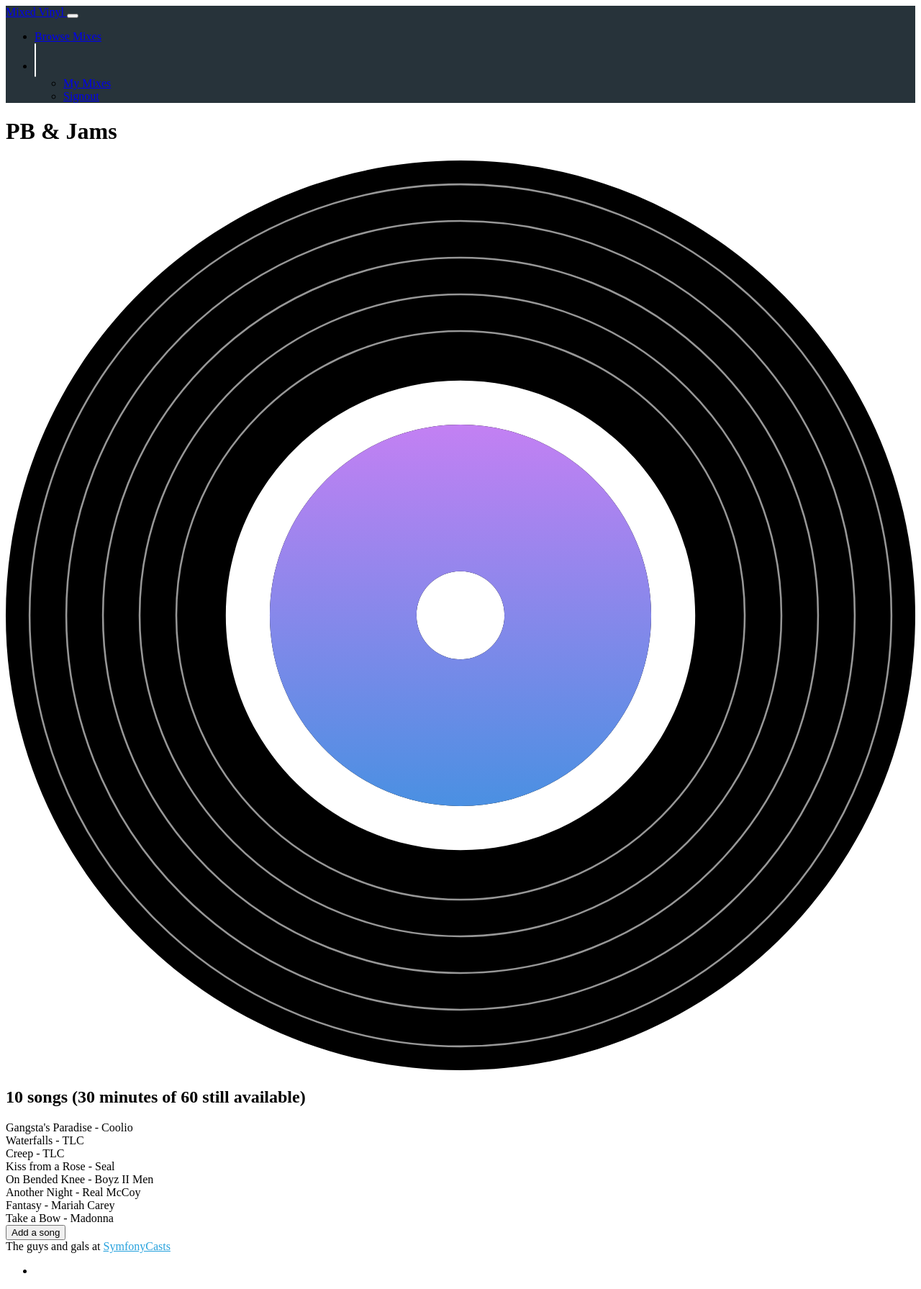
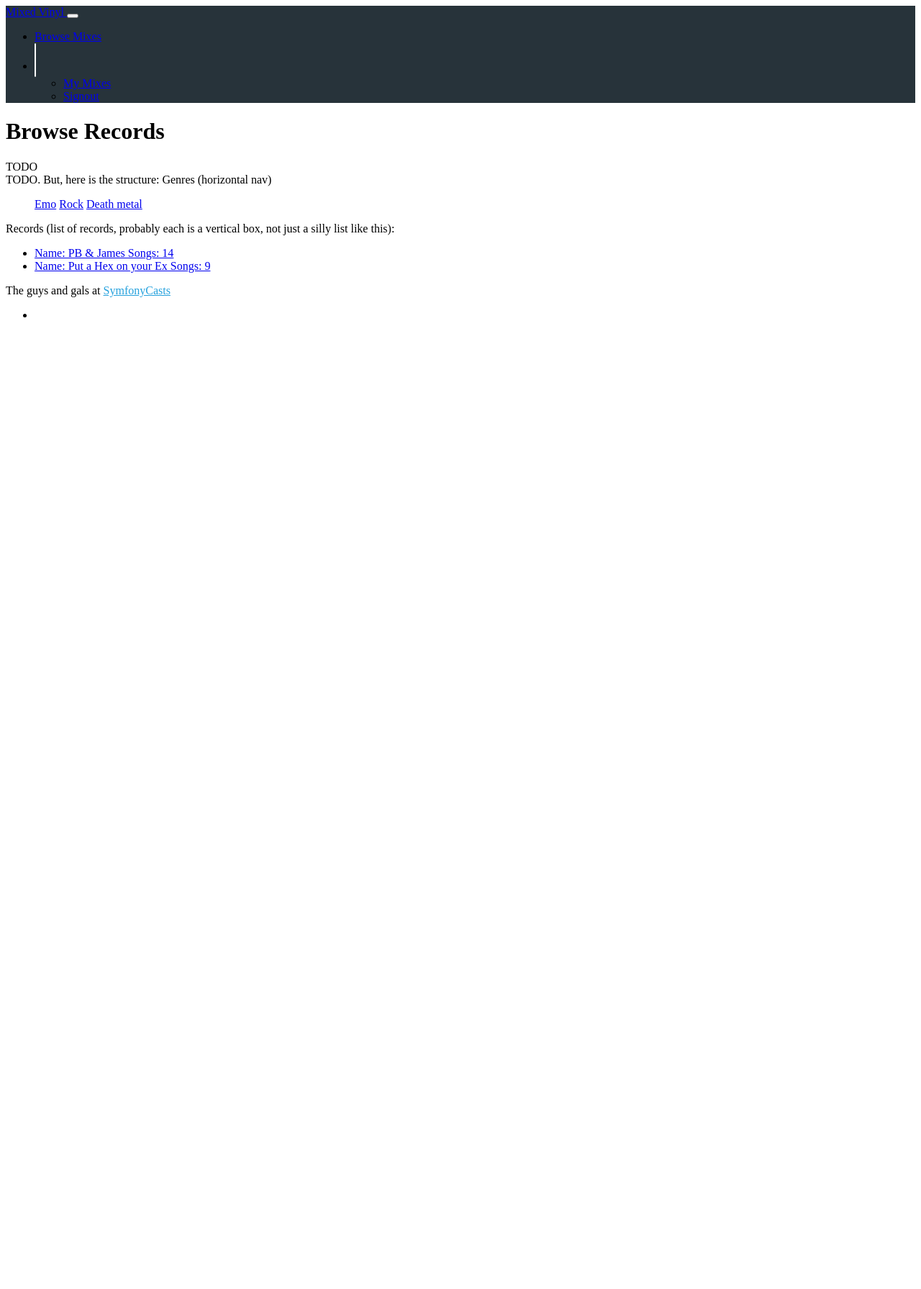
Before and after one commit to SymfonyCasts/symfony6, a Symfony app: template templates/browse.html.twig in a window 1280 px wide. Shown: the whole page at 72% size. After the commit the page ends 441 px from the top, so only its background shows below. Run offline with Twig, Linux system fonts and the light colour scheme; the template is opened without the code that fills it, so the values that code supplies are empty; some libraries are stand-ins or nearby versions.

Commit message:
adding more details to browse page

```diff
--- a/templates/browse.html.twig
+++ b/templates/browse.html.twig
@@ -2,104 +2,44 @@
 
 {% block body %}
 <div class="container">
-    <h1 class="d-inline me-3">PB & Jams</h1> <i class="fas fa-edit"></i>
+    <h1 class="d-inline me-3">Browse Records</h1>
     <div class="row mt-5">
         <div class="col-12 col-md-4">
-
-            <svg width="100%" height="auto" viewBox="0 0 496 496" version="1.1" xmlns="http://www.w3.org/2000/svg" xmlns:xlink="http://www.w3.org/1999/xlink">
-                <defs>
-                    <linearGradient x1="50%" y1="0%" x2="50%" y2="100%" id="linearGradient-1">
-                        <stop stop-color="#C380F3" offset="0%"></stop>
-                        <stop stop-color="#4A90E2" offset="100%"></stop>
-                    </linearGradient>
-                </defs>
-                <g id="Mixed-Vinyl" stroke="none" stroke-width="1" fill="none" fill-rule="evenodd">
-                    <g id="Group">
-                        <g id="record-vinyl" fill="#000000" fill-rule="nonzero">
-                            <path d="M248,144 C190.562386,144 144,190.562386 144,248 C144,305.437614 190.562386,352 248,352 C305.437614,352 352,305.437614 352,248 C352,190.562386 305.437614,144 248,144 L248,144 Z M248,272 C234.745166,272 224,261.254834 224,248 C224,234.745166 234.745166,224 248,224 C261.254834,224 272,234.745166 272,248 C272,261.254834 261.254834,272 248,272 Z M248,0 C111,0 0,111 0,248 C0,385 111,496 248,496 C385,496 496,385 496,248 C496,111 385,0 248,0 Z M248,376 C177.307552,376 120,318.692448 120,248 C120,177.307552 177.307552,120 248,120 C318.692448,120 376,177.307552 376,248 C376,281.947711 362.514324,314.505012 338.509668,338.509668 C314.505012,362.514324 281.947711,376 248,376 Z" id="Shape"></path>
-                        </g>
-                        <g id="record-vinyl" transform="translate(144.000000, 144.000000)" fill="url(#linearGradient-1)" fill-rule="nonzero">
-                            <path d="M104,0 C46.562386,0 0,46.562386 0,104 C0,161.437614 46.562386,208 104,208 C161.437614,208 208,161.437614 208,104 C208,46.562386 161.437614,0 104,0 L104,0 Z M104,128 C90.745166,128 80,117.254834 80,104 C80,90.745166 90.745166,80 104,80 C117.254834,80 128,90.745166 128,104 C128,117.254834 117.254834,128 104,128 Z" id="Shape"></path>
-                        </g>
-                        <circle id="Oval" stroke="#979797" cx="248" cy="248" r="235"></circle>
-                        <circle id="Oval" stroke="#979797" cx="248" cy="248" r="215"></circle>
-                        <circle id="Oval" stroke="#979797" cx="248" cy="248" r="195"></circle>
-                        <circle id="Oval" stroke="#979797" cx="248" cy="248" r="175"></circle>
-                        <circle id="Oval" stroke="#979797" cx="248" cy="248" r="155"></circle>
-                    </g>
-                </g>
-            </svg>
+            TODO
         </div>
         <div class="col-12 col-md-8 ps-5">
-            <!-- Begin Empty State -->
-                <!-- <h2>Start your  Mixed Vinyl</h2>
-                <form class="mt-4">
-                  <div class="mb-3">
-                    <label for="songChoice" class="form-label">Start typing name of song or artist</label>
-                    <input type="song" class="form-control" id="songChoice" aria-describedby="songSelection">
-                    <div id="songSelection" class="form-text">There's no wrong choice!</div>
-                  </div>
-                  <div class="mb-3 form-check">
-                    <input type="checkbox" class="form-check-input" id="exampleCheck1">
-                    <label class="form-check-label" for="exampleCheck1">Save to Favorites</label>
-                  </div>
-                  <button type="submit" class="btn btn-success">Add Song</button>
-                </form> -->
-            <!-- End Empty State -->
-            <!-- Else -->
-            <h2 class="mb-4">10 songs (30 minutes of 60 still available)</h2>
-            <div class="song-list d-flex mb-3">
-                <i class="fas fa-play me-3"></i>
-                <span class="song-details">Gangsta's Paradise - Coolio</span>
-                <i class="fas fa-bars mx-3"></i>
-                <i class="fas fa-times"></i>
+            TODO. But, here is the structure:
+
+            Genres (horizontal nav)
+            <ul>
+                <li style="display: inline">
+                    <a href="#">Emo</a>
+                </li>
+                <li style="display: inline">
+                    <a href="#">Rock</a>
+                </li>
+                <li style="display: inline">
+                    <a href="#">Death metal</a>
+                </li>
+            </ul>
+
+            <div>
+                Records (list of records, probably each is a vertical box, not just a silly list like this):
+                <ul>
+                    <li>
+                        <a href="#">
+                            Name: PB & James
+                            Songs: 14
+                        </a>
+                    </li>
+                    <li>
+                        <a href="#">
+                            Name: Put a Hex on your Ex
+                            Songs: 9
+                        </a>
+                    </li>
+                </ul>
             </div>
-            <div class="song-list d-flex mb-3">
-                <i class="fas fa-play me-3"></i>
-                <span class="song-details">Waterfalls - TLC</span>
-                <i class="fas fa-bars mx-3"></i>
-                <i class="fas fa-times"></i>
-            </div>
-            <div class="song-list d-flex mb-3">
-                <i class="fas fa-play me-3"></i>
-                <span class="song-details">Creep - TLC</span>
-                <i class="fas fa-bars mx-3"></i>
-                <i class="fas fa-times"></i>
-            </div>
-            <div class="song-list d-flex mb-3">
-                <i class="fas fa-play me-3"></i>
-                <span class="song-details">Kiss from a Rose - Seal</span>
-                <i class="fas fa-bars mx-3"></i>
-                <i class="fas fa-times"></i>
-            </div>
-            <div class="song-list d-flex mb-3">
-                <i class="fas fa-play me-3"></i>
-                <span class="song-details">On Bended Knee - Boyz II Men</span>
-                <i class="fas fa-bars mx-3"></i>
-                <i class="fas fa-times"></i>
-            </div>
-            <div class="song-list d-flex mb-3">
-                <i class="fas fa-play me-3"></i>
-                <span class="song-details">Another Night - Real McCoy</span>
-                <i class="fas fa-bars mx-3"></i>
-                <i class="fas fa-times"></i>
-            </div>
-            <div class="song-list d-flex mb-3">
-                <i class="fas fa-play me-3"></i>
-                <span class="song-details">Fantasy - Mariah Carey</span>
-                <i class="fas fa-bars mx-3"></i>
-                <i class="fas fa-times"></i>
-            </div>
-            <div class="song-list d-flex mb-3">
-                <i class="fas fa-play me-3"></i>
-                <span class="song-details">Take a Bow - Madonna</span>
-                <i class="fas fa-bars mx-3"></i>
-                <i class="fas fa-times"></i>
-            </div>
-            <button type="button" class="btn btn-success"><i class="fas fa-plus"></i> Add a song</button>
-            <!-- If list is full -->
-                <!-- <button type="button" class="btn btn-lg btn-success" disabled>Song List Full</button> -->
-            <!--  -->
         </div>
     </div>
 </div>
```
